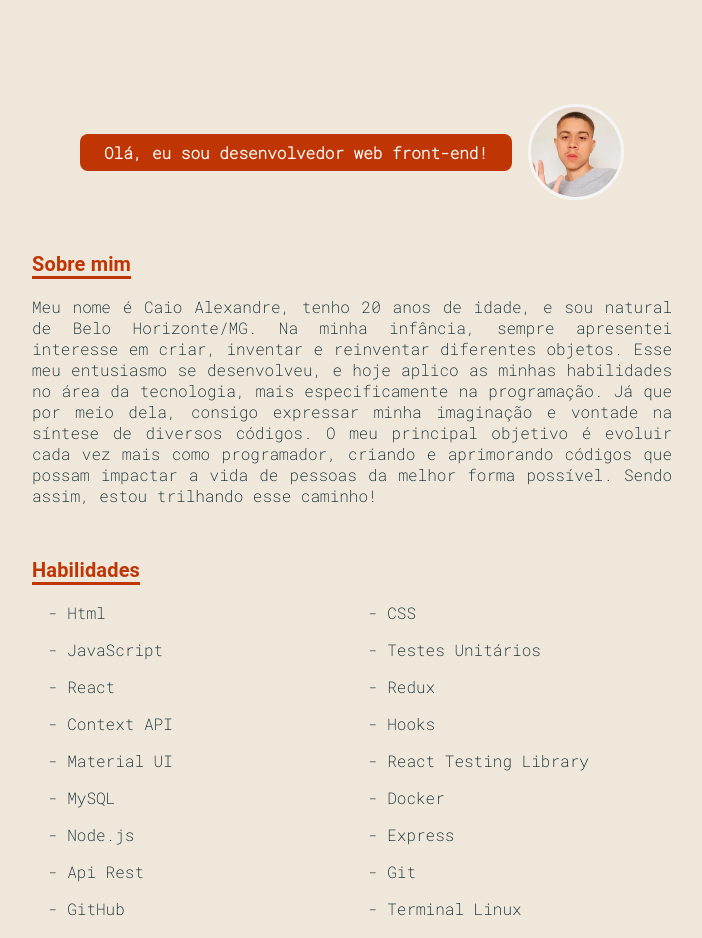
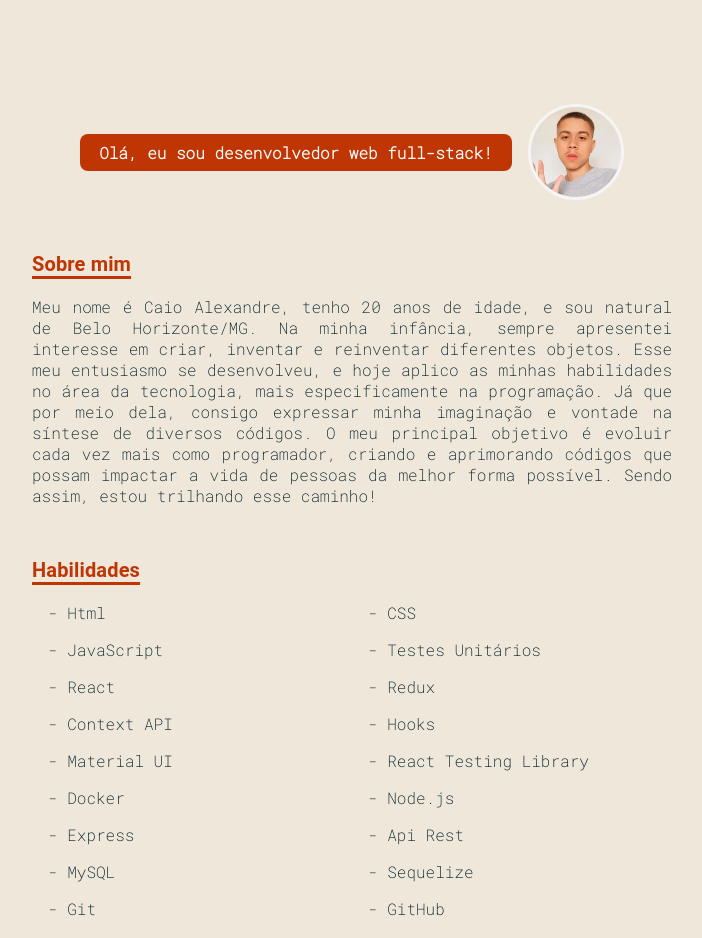
Before and after one commit to caiioalves/portfolio, a React (Create React App) app: page / in a window 1280 px wide. Shown: the part 280-1218 px from the top of the page, without its empty margins (288-990 px from the left). Built offline with nearby package versions, Linux system fonts and the light colour scheme.

Commit message:
Atualizando pagina Home

```diff
--- a/src/pages/Home.js
+++ b/src/pages/Home.js
@@ -24,7 +24,7 @@ function Home() {
   const { text, transiçao ,setTransiçao, colorTitle} = useContext(Context);
 
   const habilidades = ['Html', 'CSS', 'JavaScript', 'Testes Unitários','React', 'Redux', 'Context API', 'Hooks',
-  'Material UI' ,'React Testing Library', 'MySQL', 'Docker', 'Node.js', 'Express', 'Api Rest', 'Git', 'GitHub',
+  'Material UI' ,'React Testing Library', 'Docker', 'Node.js', 'Express', 'Api Rest', 'MySQL', 'Sequelize', 'Git', 'GitHub',
   'Terminal Linux' ];
 
   useEffect(() => {
@@ -48,7 +48,7 @@ function Home() {
             variant="h7"
             bgcolor={colorTitle}
           >
-            Olá, eu sou desenvolvedor web front-end!
+            Olá, eu sou desenvolvedor web full-stack!
           </Typography>
           <Avatar sx={{ width: 90, height: 90, border: '3px solid whitesmoke' }} src={ imgProfile } alt='' />
         </Box>
```
